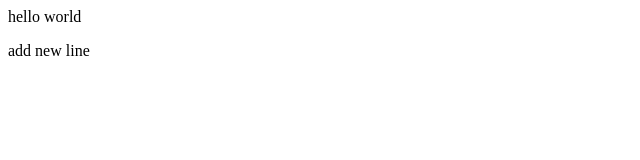
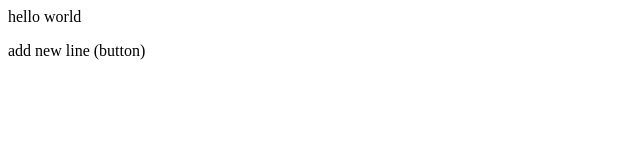
Before and after one commit to Ayush-Makvana/new-repo, a plain HTML site: page index.html in a window 1280 px wide. Shown: the full height of the page, 0-640 px from the left. Drawn offline with Linux system fonts and the light colour scheme.

```diff
--- a/index.html
+++ b/index.html
@@ -1,2 +1,2 @@
 <p>hello world</p>
-<p>add new line</p>
+<p>add new line (button)</p>
```
